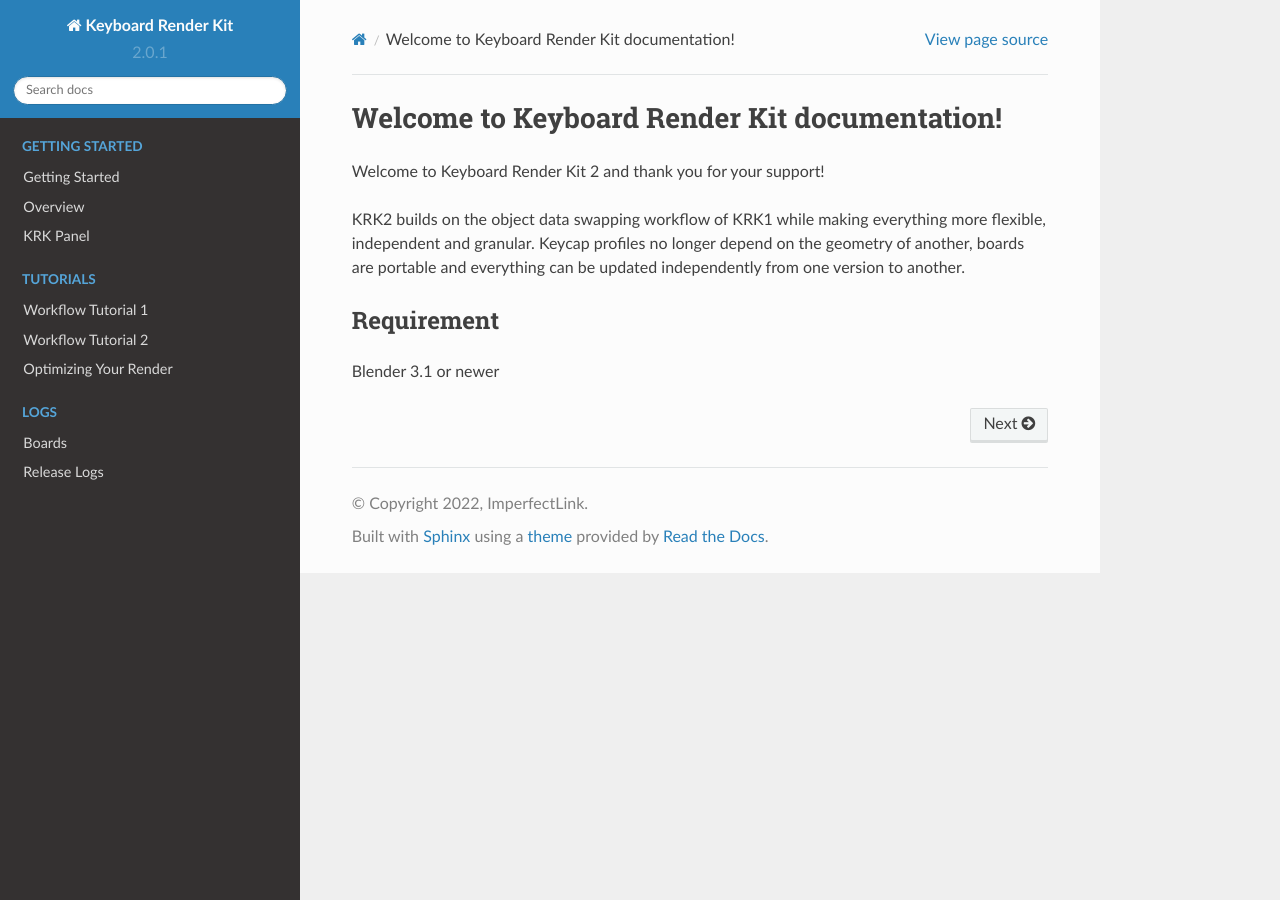
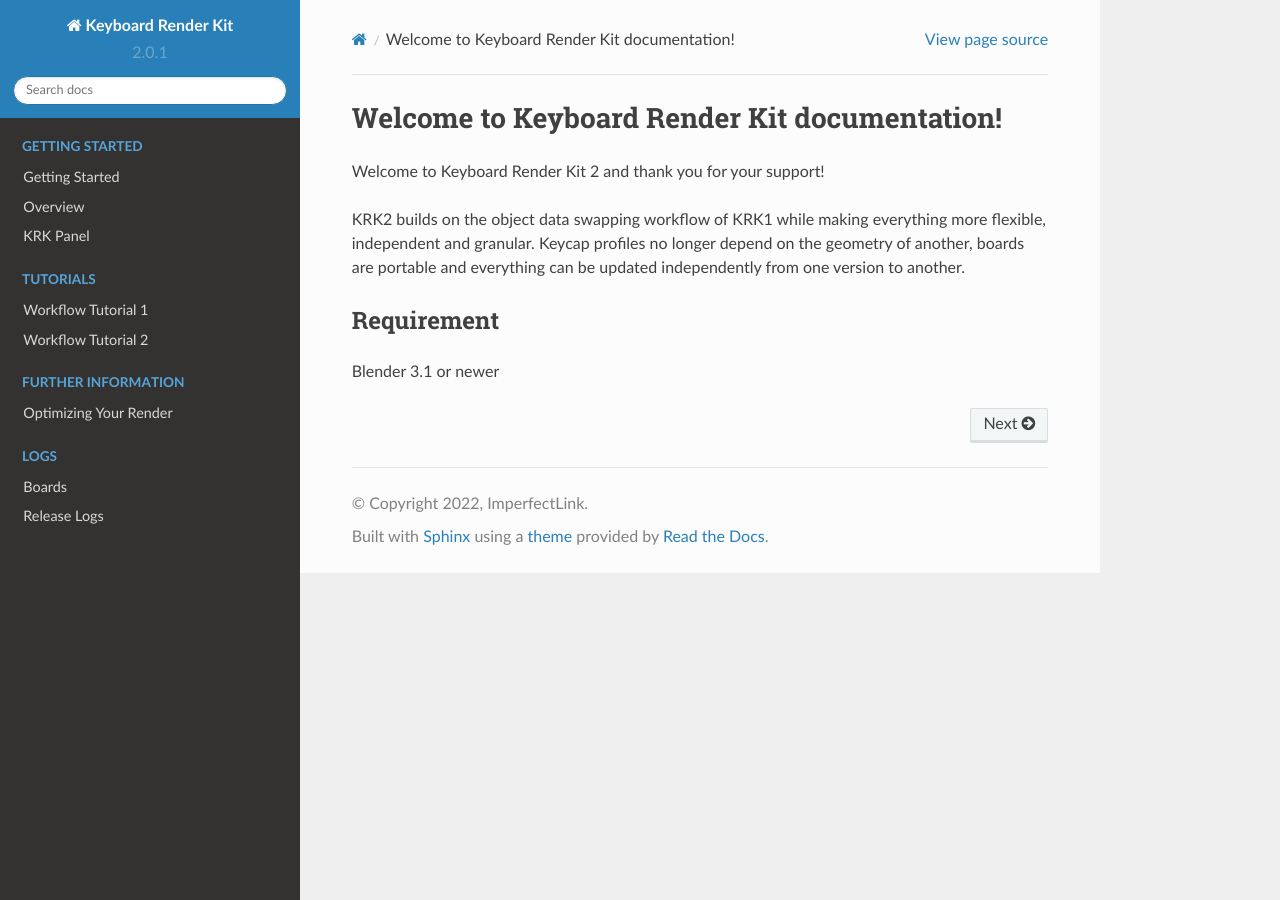
Before and after one commit to imperfectlink/KeyboardRenderKit, a Sphinx documentation site: the page built from docs/source/index.rst, in a window 1280 px wide. Built offline with Sphinx 7.4.7 and the Read the Docs theme 2.0.0, drawn with Linux system fonts in a browser that asks for light colours.

Commit message:
Update index.rst

```diff
--- a/docs/source/index.rst
+++ b/docs/source/index.rst
@@ -30,6 +30,12 @@
 
    workflow1
    workflow2
+
+.. toctree::
+   :maxdepth: 2
+   :hidden:
+   :caption: Further Information
+
    optimization
 
 .. toctree::
```
